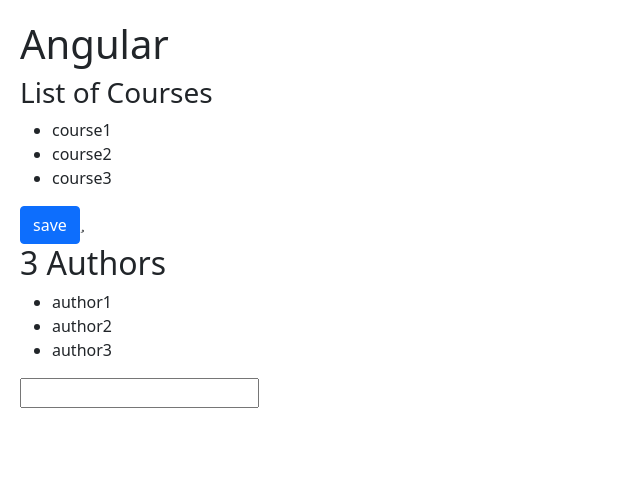
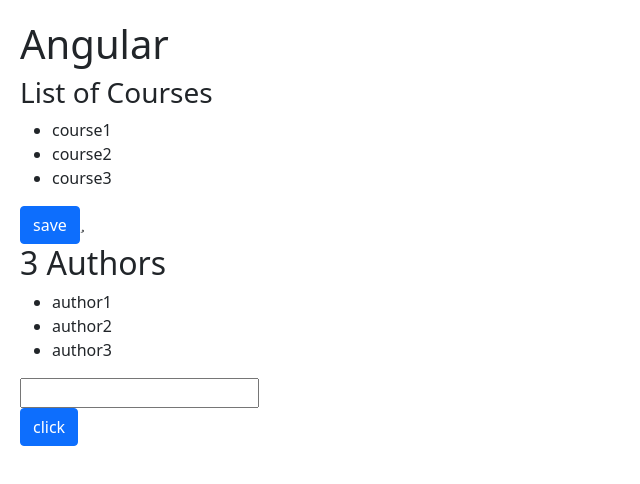
Before and after one commit to fay3r/angular-course-exercises, an Angular app: page / in a window 1280 px wide. Shown: the top 484 px of the page, without its empty margins (0-640 px from the left). Built offline with nearby package versions, Linux system fonts and the light colour scheme.

Commit message:
reusable components exercises

```diff
--- a/src/app/app.component.html
+++ b/src/app/app.component.html
@@ -5,4 +5,6 @@
 
 <title-casing></title-casing>
 
+<favourite [isFavourite]="post.isFavourite" (change)="onFavouriteChanged()"></favourite>
+
 <router-outlet></router-outlet>
--- a/src/app/app.component.ts
+++ b/src/app/app.component.ts
@@ -7,4 +7,14 @@ import { Component } from '@angular/core';
 })
 export class AppComponent {
   title = 'courseEx';
+
+  post={
+    title:'Title',
+    isFavourite:true
+  }
+
+
+  onFavouriteChanged() {
+    console.log('fav changed')
+  }
 }
--- a/src/app/app.module.ts
+++ b/src/app/app.module.ts
@@ -8,13 +8,17 @@ import {NewServiceService} from "./service/new-service.service";
 import { AuthorsComponent } from './components/authors/authors.component';
 import { TitleCasingComponent } from './components/title-casing/title-casing.component';
 import {FormsModule} from "@angular/forms";
+import { ExamplePipe } from './pipe/example.pipe';
+import { FavouriteComponent } from './components/favourite/favourite.component';
 
 @NgModule({
   declarations: [
     AppComponent,
     NewComponentComponent,
     AuthorsComponent,
-    TitleCasingComponent
+    TitleCasingComponent,
+    ExamplePipe,
+    FavouriteComponent
   ],
   imports: [
     BrowserModule,
--- /dev/null
+++ b/src/app/components/favourite/favourite.component.html
@@ -0,0 +1,4 @@
+<Button class="btn" [class.btn-primary]="isFavourite" [class.btn-danger]="!isFavourite" (click)="onClick()">
+  click
+
+</Button>
--- /dev/null
+++ b/src/app/components/favourite/favourite.component.ts
@@ -0,0 +1,23 @@
+import {Component, Input, OnInit, Output, EventEmitter} from '@angular/core';
+
+@Component({
+  selector: 'favourite',
+  templateUrl: './favourite.component.html',
+  styleUrls: ['./favourite.component.css']
+})
+export class FavouriteComponent implements OnInit {
+
+  @Input()
+  isFavourite:boolean |undefined;
+  @Output() change = new EventEmitter();
+  constructor() { }
+
+  ngOnInit(): void {
+  }
+
+  onClick(){
+    this.isFavourite = !this.isFavourite;
+    this.change.emit();
+  }
+
+}
--- /dev/null
+++ b/src/app/pipe/example.pipe.ts
@@ -0,0 +1,12 @@
+import { Pipe, PipeTransform } from '@angular/core';
+
+@Pipe({
+  name: 'example'
+})
+export class ExamplePipe implements PipeTransform {
+
+  transform(value: unknown, ...args: unknown[]): unknown {
+    return null;
+  }
+
+}
```
Also changed, not shown: src/app/components/favourite/favourite.component.css (added), 2 other files (tests, documents, lock files or other folders).
